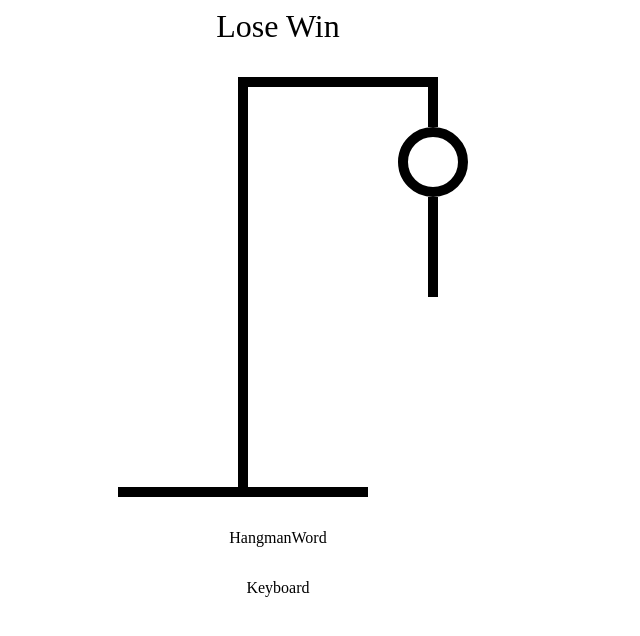
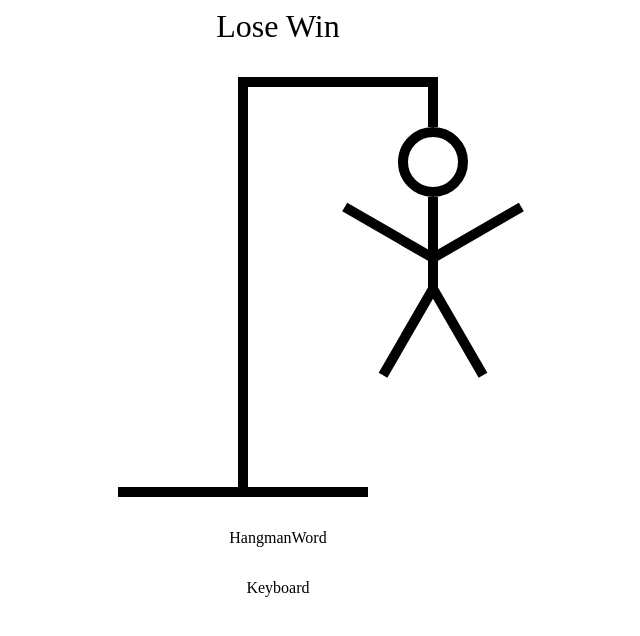
Before and after one commit to raycris/hangman, a React (Vite) app: page / in a window 1280 px wide. Shown: the top 636 px of the page, without its empty margins (362-1002 px from the left). Built offline with nearby package versions, Linux system fonts and the light colour scheme.

Commit message:
body ready

```diff
--- a/src/components/drawing/hangmanDrawing.module.css
+++ b/src/components/drawing/hangmanDrawing.module.css
@@ -42,3 +42,43 @@
   width: 250px;
   height: 10px;
   background: #000; }
+
+.right-arm {
+  top: 150px;
+  right: -90px;
+  width: 100px;
+  rotate: -30deg;
+  height: 10px;
+  position: absolute;
+  background: #000;
+  transform-origin: left botton; }
+
+.left-arm {
+  top: 150px;
+  right: 0;
+  width: 100px;
+  rotate: 30deg;
+  height: 10px;
+  position: absolute;
+  background: #000;
+  transform-origin: right botton; }
+
+.right-leg {
+  top: 250px;
+  right: -70px;
+  width: 100px;
+  rotate: 60deg;
+  height: 10px;
+  position: absolute;
+  background: #000;
+  transform-origin: left botton; }
+
+.left-leg {
+  top: 250px;
+  right: -20px;
+  width: 100px;
+  rotate: -60deg;
+  height: 10px;
+  position: absolute;
+  background: #000;
+  transform-origin: right botton; }
--- a/src/components/drawing/hangmanDrawing.module.scss
+++ b/src/components/drawing/hangmanDrawing.module.scss
@@ -51,3 +51,47 @@ $dark: #000;
   height: 10px;
   background: $dark;
 }
+
+.right-arm {
+  top: 150px;
+  right: -90px;
+  width: 100px;
+  rotate: -30deg;
+  height: 10px;
+  position: absolute;
+  background: $dark;
+  transform-origin: left botton;
+}
+
+.left-arm {
+  top: 150px;
+  right: 0;
+  width: 100px;
+  rotate: 30deg;
+  height: 10px;
+  position: absolute;
+  background: $dark;
+  transform-origin: right botton;
+}
+
+.right-leg{
+  top: 250px;
+  right: -70px;
+  width: 100px;
+  rotate: 60deg;
+  height: 10px;
+  position: absolute;
+  background: $dark;
+  transform-origin: left botton;
+}
+
+.left-leg {
+  top: 250px;
+  right: -20px;
+  width: 100px;
+  rotate: -60deg;
+  height: 10px;
+  position: absolute;
+  background: $dark;
+  transform-origin: right botton;
+}
--- a/src/components/drawing/hangmanDrawing.tsx
+++ b/src/components/drawing/hangmanDrawing.tsx
@@ -2,12 +2,20 @@ import styles from "./hangmanDrawing.module.css";
 
 const HEAD = <div className={styles.head} />;
 const BODY = <div className={styles.body} />;
+const LEFT_ARM = <div className={styles["left-arm"]} />;
+const RIGHT_ARM = <div className={styles["right-arm"]} />;
+const LEFT_LEG = <div className={styles["left-leg"]} />;
+const RIGHT_LEG = <div className={styles["right-leg"]} />;
 
 const HangmanDrawing = () => {
   return (
     <div className={styles.container}>
       {HEAD}
       {BODY}
+      {LEFT_ARM}
+      {RIGHT_ARM}
+      {RIGHT_LEG}
+      {LEFT_LEG}
       <div className={styles.rope} />
       <div className={styles["horizontal-rope"]} />
       <div className={styles.stick} />
```
